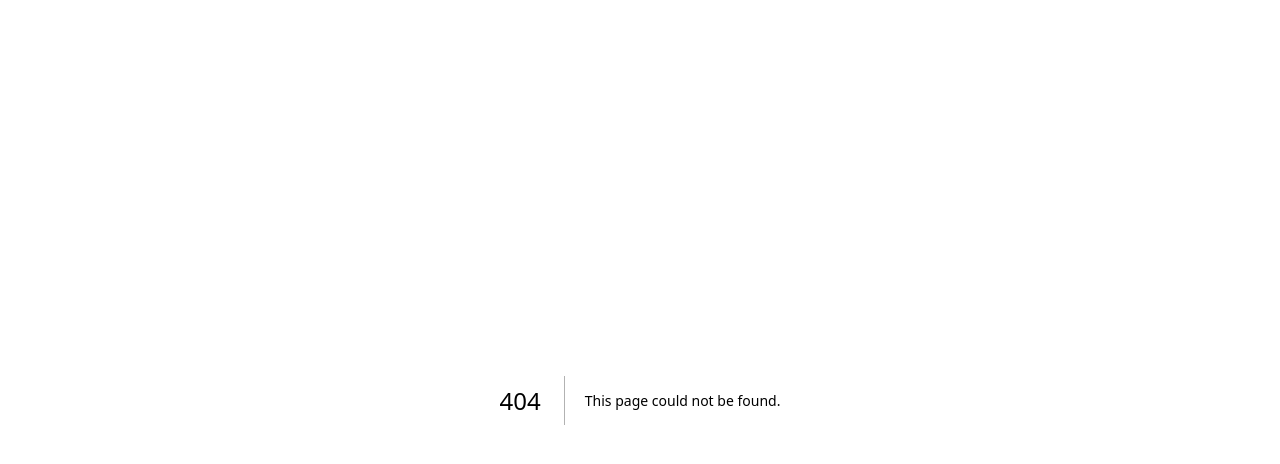
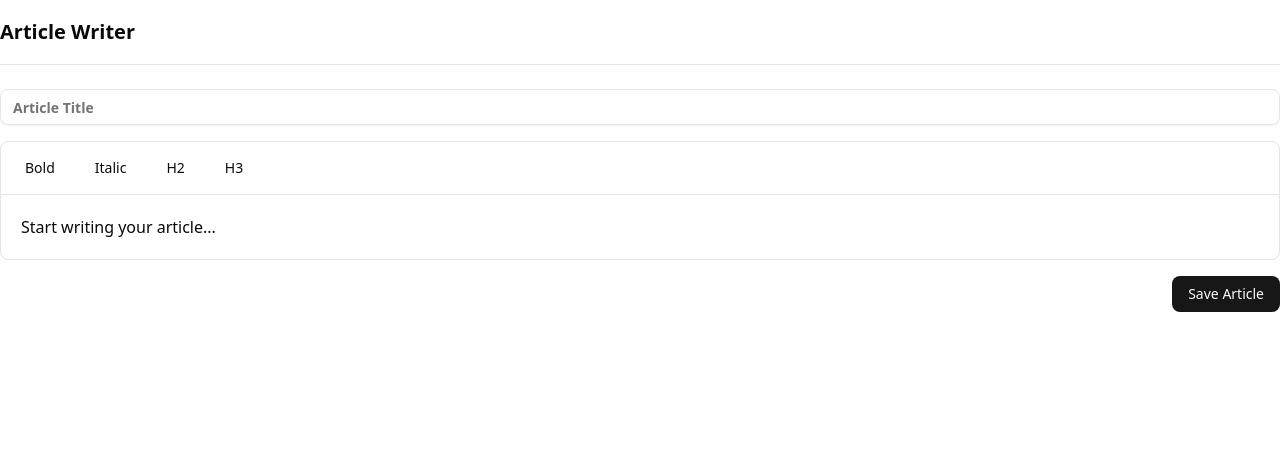
Before and after one commit to richardimaoka/article-writer-demo, a Next.js app: page /articles/new in a window 1280 px wide. Before the commit this address had no page. Shown: the top 464 px of the page. Built offline with nearby package versions, Linux system fonts and the light colour scheme; no server answers.

Commit message:
feat(pages): Implement new article page
- Create  to serve as the page for creating new articles.
- Use the existing  component on this page.
- Mark the corresponding tasks in  as complete.

```diff
--- /dev/null
+++ b/app/articles/new/page.tsx
@@ -0,0 +1,10 @@
+import Editor from '@/components/editor';
+import Layout from '@/components/layout';
+
+export default function NewArticlePage() {
+  return (
+    <Layout>
+      <Editor />
+    </Layout>
+  );
+}
--- a/spec/tasks.md
+++ b/spec/tasks.md
@@ -40,8 +40,8 @@ This file tracks the development tasks for the rich text editor application.
 
 ## Phase 4: Page Implementation and Routing
 
-- [ ] Implement the "New Article" page (`/articles/new`):
-    - [ ] Use the `Editor.tsx` component.
+- [x] Implement the "New Article" page (`/articles/new`):
+    - [x] Use the `Editor.tsx` component.
     - [ ] Wire the "Save" button to the `createArticle` server action.
     - [ ] On success, redirect to the new article's edit page (`/articles/[articleId]/edit`).
 - [ ] Implement the "Edit Article" page (`/articles/[articleId]/edit`):
```
